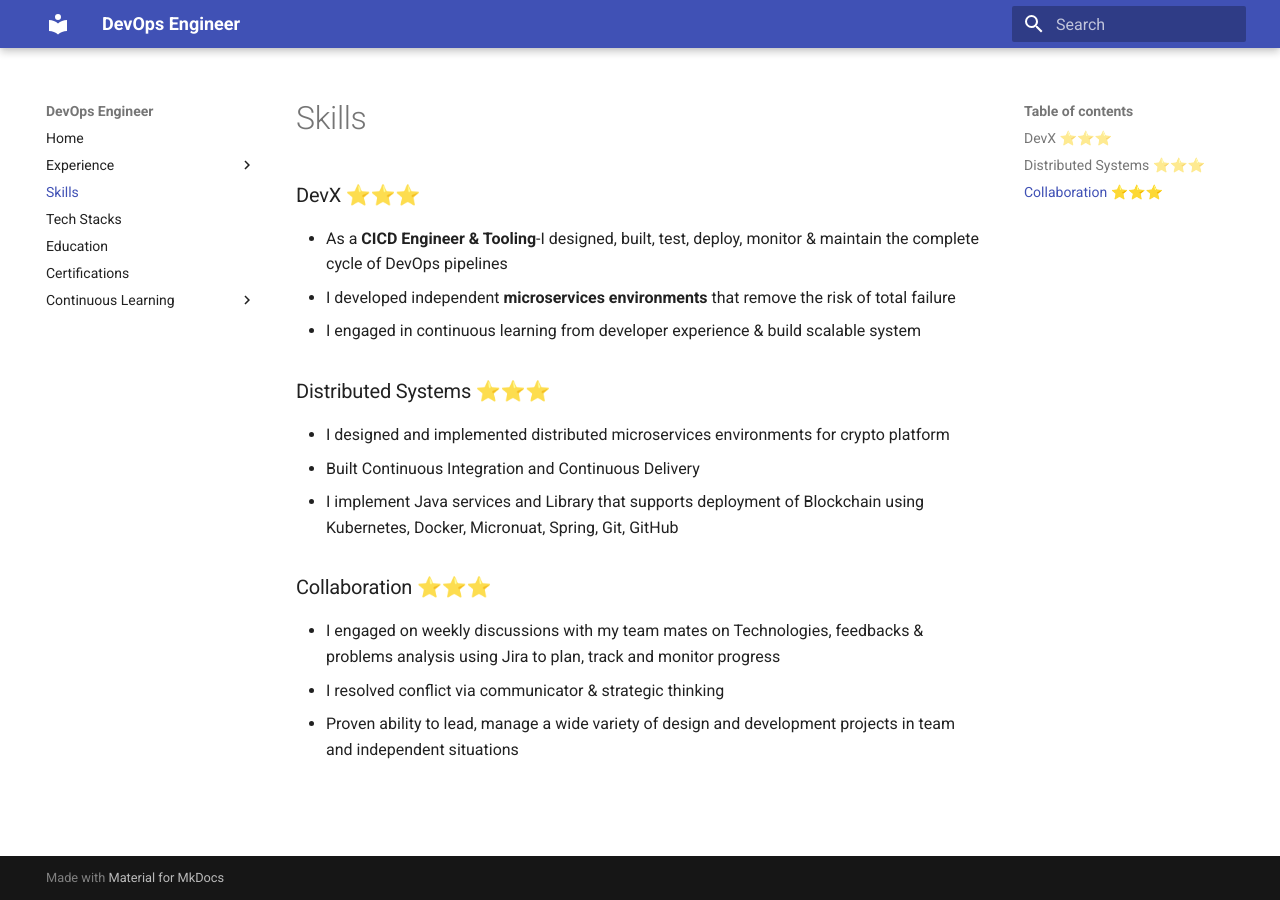
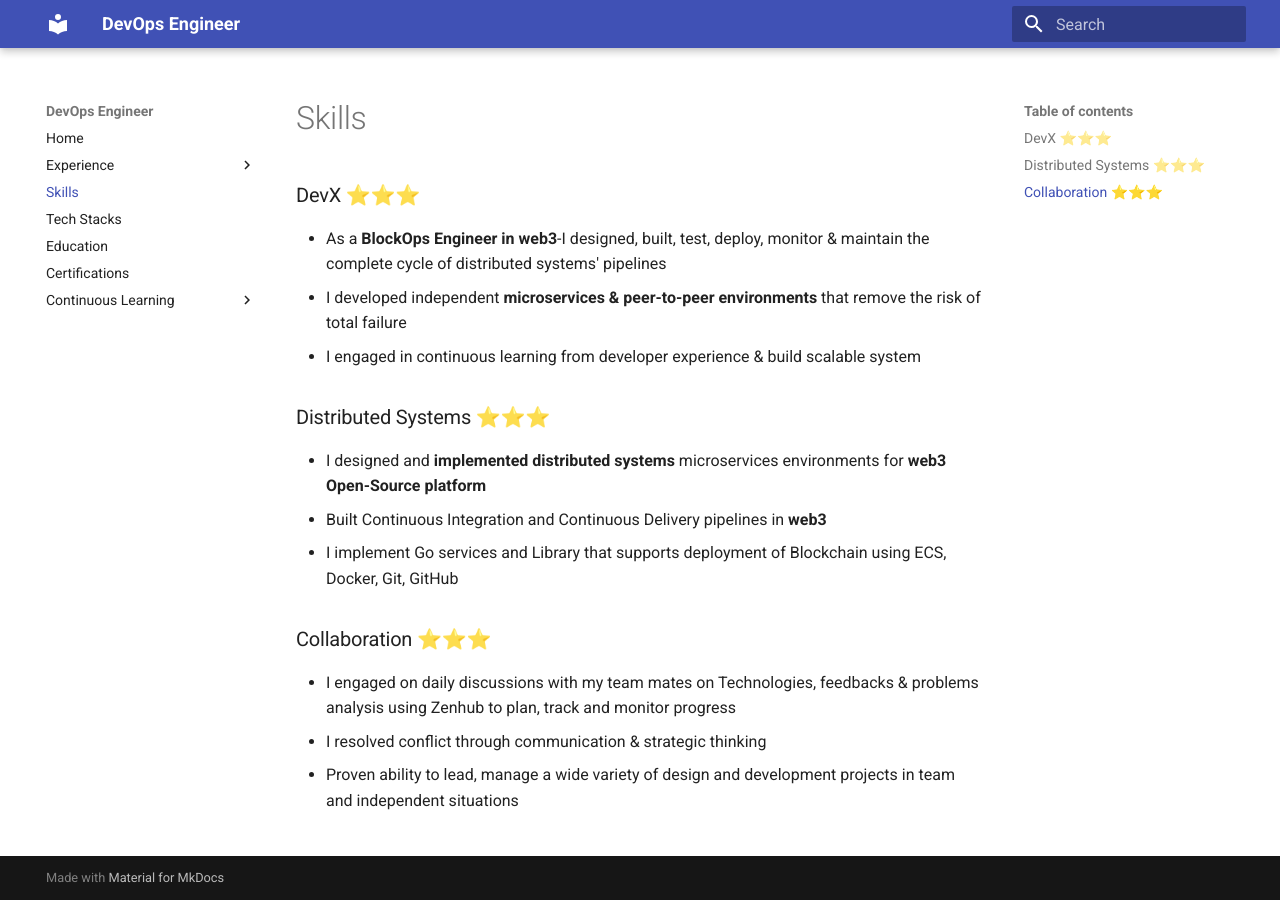
Before and after one commit to eedygreen/isah-idris-DevOps-Engineer-resume, an MkDocs documentation site: the page built from docs/skills/skills.md, in a window 1280 px wide. Built offline with MkDocs 1.6.1 and Material for MkDocs 9.7.7, drawn with Linux system fonts in a browser that asks for light colours.

```diff
--- a/docs/skills/skills.md
+++ b/docs/skills/skills.md
@@ -2,19 +2,19 @@
 
 ### DevX ⭐️⭐️⭐️
 
-- As a **CICD Engineer & Tooling**-I designed, built, test, deploy, monitor & maintain the complete cycle of DevOps pipelines
-- I developed independent **microservices environments** that remove the risk of total failure
+- As a **BlockOps Engineer in web3**-I designed, built, test, deploy, monitor & maintain the complete cycle of distributed systems' pipelines
+- I developed independent **microservices & peer-to-peer environments** that remove the risk of total failure
 - I engaged in continuous learning from developer experience & build
 scalable system
 
 ### Distributed Systems ⭐️⭐️⭐️
 
-- I designed and implemented distributed microservices environments for crypto platform
-- Built Continuous Integration and Continuous Delivery
-- I implement Java services and Library that supports deployment of Blockchain using Kubernetes, Docker, Micronuat, Spring, Git, GitHub
+- I designed and **implemented distributed systems** microservices environments for **web3 Open-Source platform**
+- Built Continuous Integration and Continuous Delivery pipelines in **web3**
+- I implement Go services and Library that supports deployment of Blockchain using ECS, Docker, Git, GitHub
 
 ### Collaboration ⭐️⭐️⭐️
 
-- I engaged on weekly discussions with my team mates on Technologies, feedbacks & problems analysis using Jira to plan, track and monitor progress
-- I resolved conflict via communicator & strategic thinking
+- I engaged on daily discussions with my team mates on Technologies, feedbacks & problems analysis using Zenhub to plan, track and monitor progress
+- I resolved conflict through communication & strategic thinking
 - Proven ability to lead, manage a wide variety of design and development projects in team and independent situations
```
Also changed, not shown: docs/continuous-learning/list/Distributed_Systems.md (added, +11 -0 lines), docs/experience/BlockOps_Engineer.md (added, +27 -0 lines).
